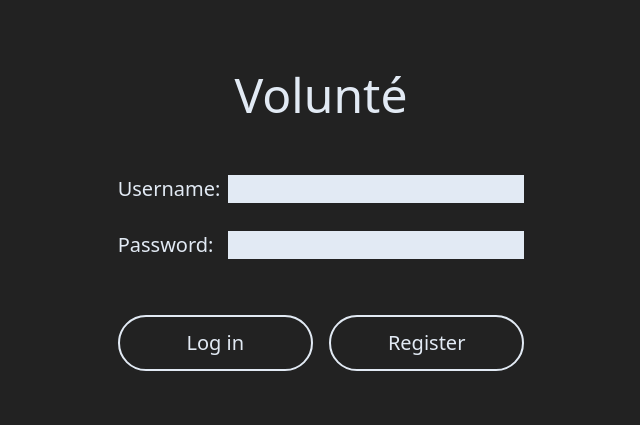
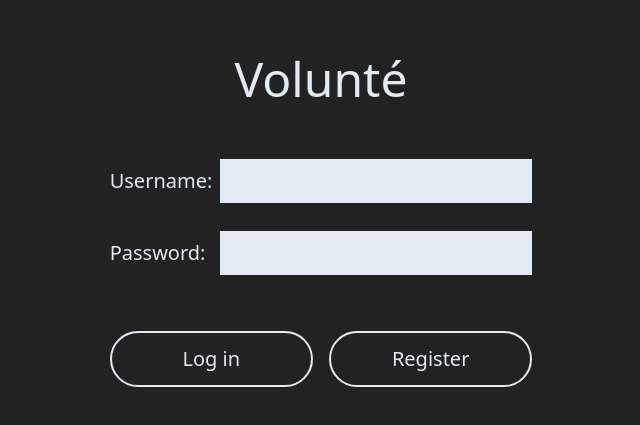
Before and after one commit to webbgamers/volunte, a React (Vite) app in the folder volunte-frontend/: page / in a window 1280 px wide. Shown: the part 179-604 px from the top of the page, without its empty margins (319-959 px from the left). Built offline with nearby package versions, Linux system fonts and the light colour scheme.

Commit message:
Colours problem with Tailwind Solved

```diff
--- a/volunte-frontend/src/App.jsx
+++ b/volunte-frontend/src/App.jsx
@@ -66,13 +66,13 @@ function App() {
           <h1 className='text-5xl text-red'>Volunté</h1>
 
           <div className="flex flex-col py-4 items-stretch space-y-7 mx-auto text-xl">
-            <label className="flex flex-row place-content-between space-x-2">
-              <div >Username:</div>
-              <input value={usernameT} onChange={e => setUsernameT(e.target.value)} />
+            <label className="flex flex-row place-content-between items-center space-x-2">
+              <div>Username:</div>
+              <input className='p-2' value={usernameT} onChange={e => setUsernameT(e.target.value)} />
             </label>
-            <label className='flex flex-row place-content-between space-x-2'>
+            <label className='flex flex-row place-content-between items-center space-x-2'>
               <div>Password:</div>
-              <input value={passwordT} onChange={e => setPasswordT(e.target.value)} />
+              <input className='p-2' value={passwordT} onChange={e => setPasswordT(e.target.value)} />
             </label>
           </div>
 
--- a/volunte-frontend/tailwind.config.js
+++ b/volunte-frontend/tailwind.config.js
@@ -8,11 +8,11 @@ export default {
     colors: {
       transparent: 'transparent',
       current: 'currentColor',
-      eerieBlack: '222222',
-      crimson: 'D7263D',
-      lapis: '1C5D99',
-      moon: '639FAB',
-      light: 'E2EAF4'
+      eerieBlack: '#222222',
+      crimson: '#D7263D',
+      lapis: '#1C5D99',
+      moon: '#639FAB',
+      light: '#E2EAF4'
     },
     extend: {},
   },
```
